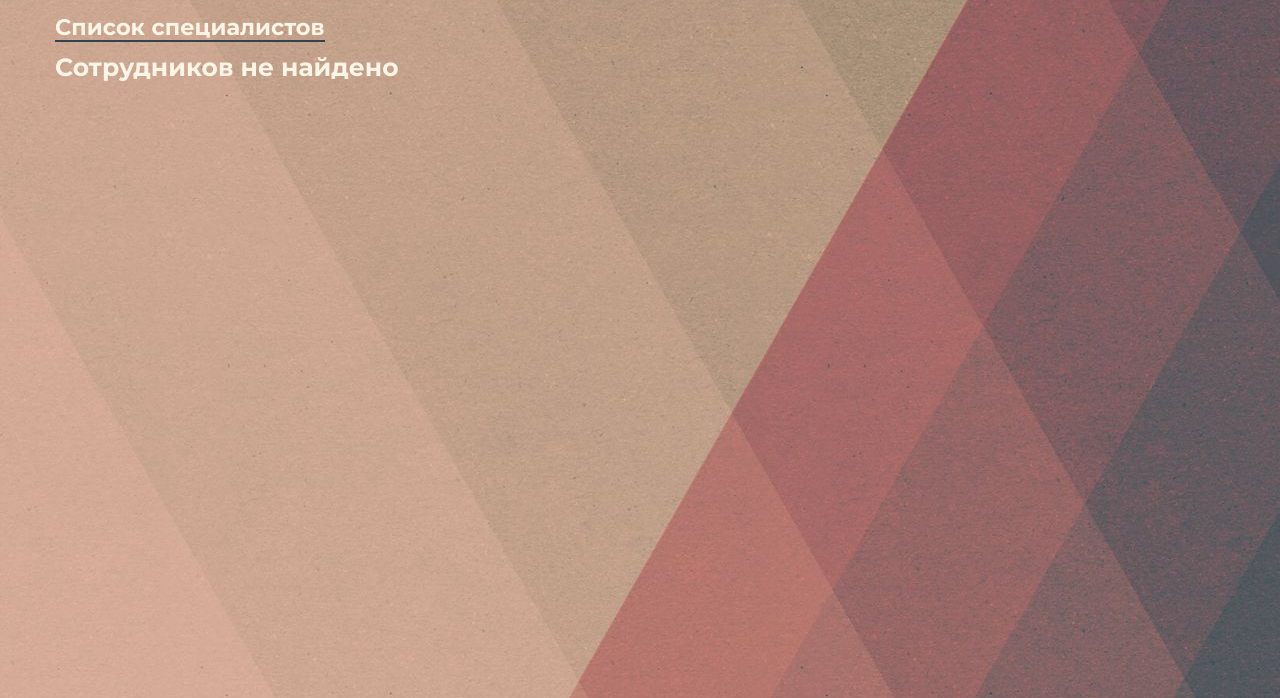
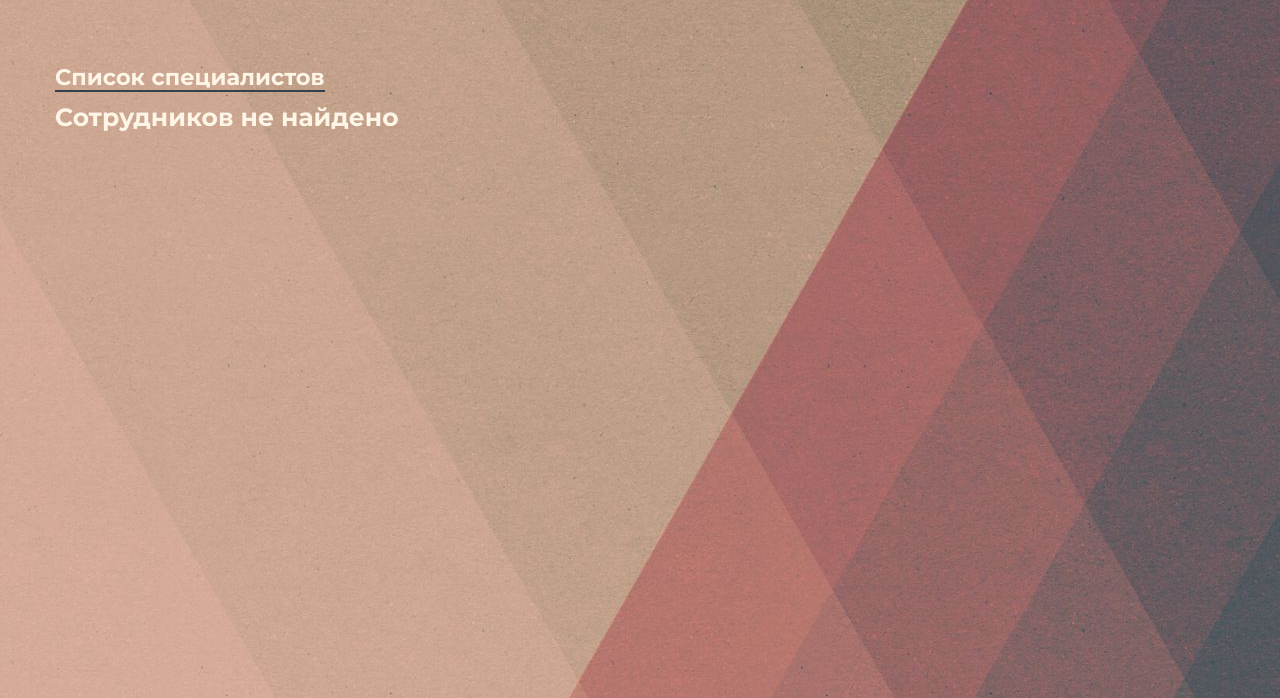
Before and after one commit to occiput/monitoring, a Django app: page /specialists/ in a window 1280 px wide. Shown: the part 71-769 px from the top of the page. Run offline with Django 3.2, Linux system fonts and the light colour scheme; data that the repository does not hold is empty; some libraries are stand-ins or nearby versions.

Commit message:
second commit

```diff
--- a/specialists/static/css/style.css
+++ b/specialists/static/css/style.css
@@ -39,6 +39,7 @@ h1, h2, h3, h4, h5, h6 {
 }
 
 .intro__inner {
+    top: 50px;
     color: black;
     width: 100%;
     height: 80vh;
```
